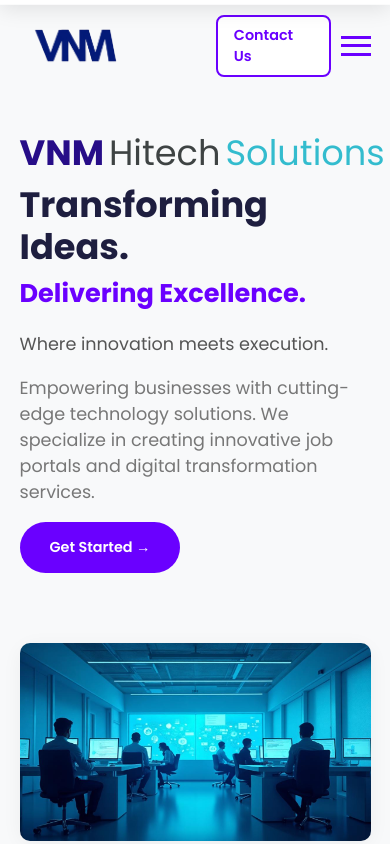
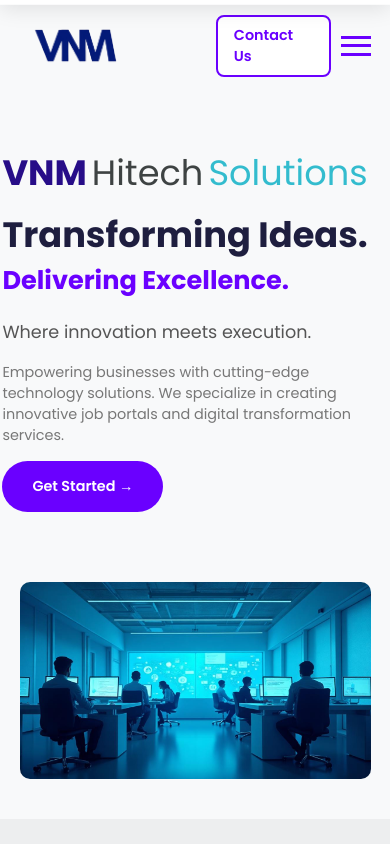
Before and after one commit to vnmhitechsolutions-sudo/Rescue-Solutions, a React (Create React App) app in the folder rescue-solutions/: page / in a window 390 px wide. Shown: the top 844 px of the page. Built offline with nearby package versions, Linux system fonts and the light colour scheme.

Commit message:
change of some elements in the page

```diff
--- a/rescue-solutions/package.json
+++ b/rescue-solutions/package.json
@@ -53,4 +53,5 @@
   "engines": {
     "node": ">=v22.17.0"
   }
+
 }
--- a/rescue-solutions/src/components/Header.css
+++ b/rescue-solutions/src/components/Header.css
@@ -9,11 +9,17 @@
     z-index: 1000;
     transition: padding 0.3s ease;
 }
-
+.hname{
+    margin-right: 340px;
+    color: #022f77;
+    position: sticky;
+     z-index: 1000;
+    transition: padding 0.3s ease;
+}
 .logo {
-    text-decoration: none;
-    display: flex;
-    align-items: center;
+    text-decoration:#6a00ff;
+    display:flex;
+    align-items: flex-end;
 }
 
 .logo-img {
--- a/rescue-solutions/src/components/Header.js
+++ b/rescue-solutions/src/components/Header.js
@@ -86,7 +86,6 @@ const Header = () => {
 
 
 
-
             {/* Contact Us Button (Order 2 on Mobile - Visible on mobile header) */}
             <a href="/#contact" className="button contact-button" onClick={handleNavClick}>Contact Us</a>
 
--- a/rescue-solutions/src/components/Hero.css
+++ b/rescue-solutions/src/components/Hero.css
@@ -20,7 +20,7 @@
 }
 
 /* ------------------------------------ */
-/* Animated State (Triggered by JS)   */
+/* Animated State (Triggered by JS)   */
 /* ------------------------------------ */
 .animated .animate {
     animation: fadeInUp 0.8s ease-out forwards;
@@ -50,7 +50,6 @@
 .hero-content h1 {
     font-size: 3.5rem;
     margin: 20px 0;
-    margin-top: 0px;
 }
 
 .hero-content .subtitle {
@@ -60,7 +59,6 @@
 
 .hero-content p {
     color: #777;
-    font-size: 1.1rem;
 }
 
 .hero-image-container {
@@ -69,35 +67,40 @@
     justify-content: flex-end;
 }
 
-/* FIX: Remove padding added by global .card class to make the image fill the container */
+
+
+.hero-image {
+    width: 130%;
+    border-radius: 10px;
+}
+/* FIX: Remove padding and adjust image to fill card */
 .hero-image-card {
-    padding: 0; /* REMOVED PADDING */
-    margin-top: 0; /* Ensure no extra space at the top */
+    padding: 0;
+    margin-top: 0;
+    background-color: transparent; /* Explicitly remove white background */
+    border: none; /* Ensure no border from global .card */
+    box-shadow: none; /* Ensure no shadow from global .card */
 }
 
 .hero-image {
-    /* Set to 100% to fill the now-padding-less container */
-    width: 170%;
+    width: 190%;
     border-radius: 10px;
-    display: block; /* Ensures no extra space below the image */
+    display: block;
+    margin-right: 100px;
 }
-
-
 /* ----------------- */
 /* Hero Media Queries */
 /* ----------------- */
 @media (max-width: 1024px) {
     .hero-section {
         flex-direction: column;
+        text-align: center;
         align-items: center;
     }
 
     .hero-content {
-        order: 2;
+        order: 2; /* Puts text below the image on tablets */
         text-align: left;
-        padding: 0 5%;
-        width: 100%;
-        max-width: 600px;
     }
 
     .hero-content h1 {
@@ -109,7 +112,7 @@
     }
 
     .hero-image-container {
-        order: 1;
+        order: 1; /* Puts image at the top */
         justify-content: center;
     }
 }
@@ -117,33 +120,31 @@
 @media (max-width: 768px) {
     .hero-section {
         flex-direction: column;
-        text-align: left;
-        padding: 40px 5%;
+        text-align: center;
+        padding: 40px 5%; /* Adjusted padding for mobile */
     }
 
     .hero-content {
-        order: 1;
+        order: 1; /* Puts the text before the image on mobile */
         flex: none;
-        width: 100%;
-        padding: 0;
     }
 
     .hero-image-container {
         order: 2;
-        width: 100%;
-        margin-top: 20px;
+        width: 100%; /* Makes the image full width on mobile */
+        margin-top: 20px; /* Add spacing below the text */
     }
 
     .hero-image {
-        width: 100%;
+        width: 100%; /* Image fits container */
     }
 }
 /* ... existing styles ... */
 @media (max-width: 412px) {
     .hero-content h1 {
-        font-size: 2.2rem;
+        font-size: 2.2rem; /* Adjusted Hero H1 for mobile */
     }
     .hero-content .subtitle {
-        font-size: 1.1rem;
+        font-size: 1.1rem; /* Adjusted subtitle size */
     }
 }
--- a/rescue-solutions/src/components/Hero.js
+++ b/rescue-solutions/src/components/Hero.js
@@ -29,9 +29,8 @@ const Hero = () => {
 
         // Cleanup function
         return () => {
-            const currentRef = heroRef.current;
-            if (currentRef) {
-                observer.unobserve(currentRef);
+            if (heroRef.current) {
+                observer.unobserve(heroRef.current);
             }
         };
     }, []); // Empty dependency array means this runs once on mount
@@ -39,15 +38,13 @@ const Hero = () => {
     return (
         // 4. Attach the ref to the section
         <section id="home" className="hero-section section-container" ref={heroRef}>
-
             <div className="hero-content">
-                {/* --- COMPANY NAME HEADING (Made bigger for prominence) --- */}
-                {/* Note: Removed class 'animate' from the company name heading as it contains complex inline styles
-                   and needs to be present early for consistent layout. */}
+                {/* Add a new class 'animate' to the elements you want to animate */}
                 <h1  style={{
-                    fontSize: '2 rem',
+                    fontSize: '1.8 rem',
                     fontWeight: 'bold',
-                    marginBottom: '10px'
+                    marginBottom: '10px',
+                    marginRight:'20px',
                 }}>
                     <span style={{ color: '#270d88ff' }}>VNM</span>
                     <span style={{ color: '#3e4343ff', fontWeight: 'normal', margin: '0 5px' }}>Hitech</span>
```
